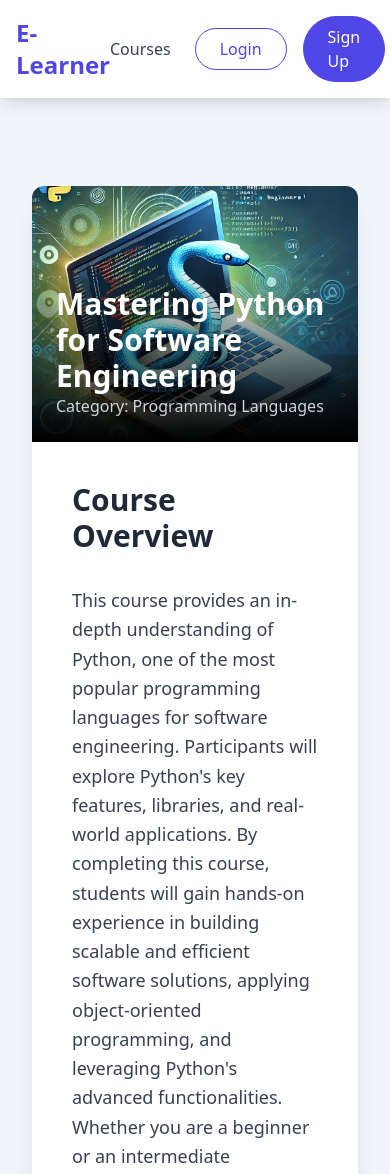
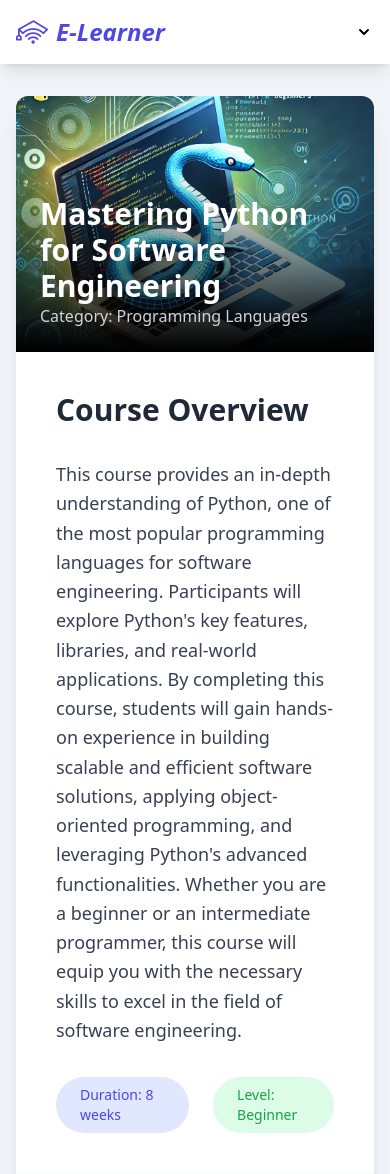
Before and after one commit to devmoamin/elearner, a Django app: page /courses/1/ in a window 390 px wide. Shown: the top 1174 px of the page. Run offline with Django 5.2, Linux system fonts and the light colour scheme; data comes from the database, SQL or seed files in the repository; some libraries are stand-ins or nearby versions.

Commit message:
Responsiveness Updates

```diff
--- a/courses/templates/certificate.html
+++ b/courses/templates/certificate.html
@@ -4,7 +4,7 @@
 
 {% block content %}
     <!-- Course Completion Page -->
-    <div class="flex items-center justify-center min-h-[80vh] bg-gray-100">
+    <div class="flex items-center justify-center min-h-[calc(100vh-125px)] bg-gray-100">
         <div class="bg-white rounded-lg shadow-lg overflow-hidden max-w-3xl w-full">
             <!-- Header -->
             <div class="bg-indigo-600 p-6 text-center">
--- a/courses/templates/classroom.html
+++ b/courses/templates/classroom.html
@@ -4,9 +4,9 @@
 
 {% block content %}
     <!-- Page Container -->
-<div class="flex flex-col md:flex-row">
+<div class="flex flex-col sm:flex-row">
     <!-- Sidebar -->
-    <div class="w-full md:w-1/4 relative">
+    <div class="mb-4 sm:mb-0 w-full sm:w-1/4 relative">
         <div class="sticky top-[6.6rem] rounded-lg bg-white shadow-md overflow-y-auto">
             <!-- Sidebar Header -->
             <div class="p-4 border-b">
@@ -52,7 +52,7 @@
     </div>
 
     <!-- Main Content -->
-    <div class="flex-1 px-6">
+    <div class="flex-1 sm:px-6">
         <div class="bg-white rounded-lg shadow">
             <!-- Course Title -->
             <div class="rounded-t-lg shadow bg-indigo-600 p-3 text-center w-full">
--- a/courses/templates/course_detail.html
+++ b/courses/templates/course_detail.html
@@ -4,7 +4,7 @@
 
 {% block content %}
     <!-- Main Content -->
-    <div class="max-w-7xl mx-auto mt-14 bg-white rounded-xl shadow-xl overflow-hidden">
+    <div class="max-w-7xl mx-auto mt-4 bg-white rounded-xl shadow-xl overflow-hidden">
         <!-- Course Banner -->
         <div class="relative">
             <img src="/uploads/{{ course.thumbnail }}" alt="Course Banner" class="w-full h-64 object-cover">
@@ -30,11 +30,11 @@
         <div class="bg-gray-50 py-10">
             <div class="max-w-7xl mx-auto px-4">
                 <h3 class="text-2xl font-semibold text-gray-800">Meet Your Instructor</h3>
-                <div class="flex items-center mt-6 space-x-6">
-                    <div class='w-1/4 px-10'>
+                <div class="sm:flex items-center mt-6 space-x-6">
+                    <div class='mb-4 flex justify-center sm:w-1/4 px-10'>
                         <img src="/uploads/{{ course.instructor.photo }}" alt="Instructor" class="w-48 h-48 object-cover object-top rounded-full">
                     </div>
-                    <div class='w-3/4'>
+                    <div class='sm:w-3/4'>
                         <h4 class="text-xl font-semibold text-gray-800">{{ course.instructor.name }}</h4>
                         <p class="text-gray-600">
                             {{ course.instructor.bio }}
@@ -45,7 +45,7 @@
         </div>
 
         <!-- Lessons Section -->
-        <div class="p-10 border-t border-gray-200">
+        <div class="mb-4 p-4 sm:p-10 border-t border-gray-200">
             <h3 class="text-2xl font-semibold text-gray-800 mb-8">Course Lessons</h3>
 
             <!-- Lessons Grid -->
@@ -65,7 +65,7 @@
         <!-- Enroll Section -->
         <div class="bg-gradient-to-l to-indigo-300 from-indigo-600 text-white py-10 flex flex-col justify-center items-center">
             <h3 class="text-3xl font-semibold">Ready to Get Started?</h3>
-            <p class="mt-4 text-lg">Enroll today and start building amazing web applications!</p>
+            <p class="px-4 mt-4 text-lg">Enroll today and start building amazing web applications!</p>
 
             {% if is_approved %}
                 <a href='{% url 'classroom' course=course.id lesson=course.lessons.first.id %}' class="mt-6 px-8 py-4 bg-white text-indigo-600 rounded-full font-semibold hover:bg-indigo-100 transition duration-300 text-lg">
--- a/courses/views.py
+++ b/courses/views.py
@@ -22,6 +22,9 @@ class HomeView(TemplateView):
             return context
 
         pending, current, completed, suggested = Course.objects.get_user_courses(self.request.user)
+        announcements = list(filter(lambda i: i.progress == 0, current))
+
+        context['announcements'] = announcements
         context['pending_courses'] = pending
         context['current_courses'] = current
         context['completed_courses'] = completed
--- a/elearner/settings/__init__.py
+++ b/elearner/settings/__init__.py
@@ -10,7 +10,7 @@ For the full list of settings and their values, see
 https://docs.djangoproject.com/en/5.1/ref/settings/
 """
 
-from .dev import *
+from .prod import *
 
 # Application definition
 
--- a/elearner/urls.py
+++ b/elearner/urls.py
@@ -16,6 +16,7 @@ Including another URLconf
 """
 from django.contrib import admin
 from django.urls import path, include
+from django.conf.urls import handler404, handler500, handler403, handler400
 from django.conf.urls.static import static
 from courses.views import HomeView, TemplateView
 from django.conf import settings
@@ -31,5 +32,10 @@ urlpatterns = [
     path('about', TemplateView.as_view(template_name='about.html'), name='about'),
 ]
 
+handler400 = TemplateView.as_view(template_name="errors/400.html")
+handler403 = TemplateView.as_view(template_name="errors/403.html")
+handler404 = TemplateView.as_view(template_name="errors/404.html")
+handler500 = TemplateView.as_view(template_name="errors/500.html")
+
 if settings.DEBUG:
     urlpatterns += static(settings.MEDIA_URL, document_root=settings.MEDIA_ROOT)
--- a/templates/_base.html
+++ b/templates/_base.html
@@ -5,6 +5,7 @@
     <head>
         <meta charset="UTF-8">
         <meta name="viewport" content="width=device-width, initial-scale=1.0">
+        <link rel="icon" href="/uploads/logo.png" type="image/png" />
         <title>{% block title %}{% endblock title %} | E-Learner</title>
 
         {% block head %}
--- a/templates/base.html
+++ b/templates/base.html
@@ -6,7 +6,7 @@
 {% endblock head %}
 
 {% block body %}
-    <main class="p-8">
+    <main class="p-4 md:p-8">
         {% block content %}
         {% endblock content %}
     </main>
--- a/templates/footer.html
+++ b/templates/footer.html
@@ -1,5 +1,5 @@
 <!-- Enhanced Footer Section -->
-<footer class="bg-gray-800 text-white py-12 mt-16">
+<footer class="bg-gray-800 text-white py-12 mt-8">
     <div class="max-w-7xl mx-auto px-6 lg:px-8">
         <div class="grid grid-cols-1 md:grid-cols-2 lg:grid-cols-4 gap-8">
             <!-- Company Section -->
--- a/templates/footer_mini.html
+++ b/templates/footer_mini.html
@@ -1,5 +1,5 @@
 <!-- Enhanced Footer Section -->
-<footer class="bg-gray-800 text-white py-12 mt-16">
+<footer class="bg-gray-800 text-white py-12 mt-8">
     <div class="max-w-7xl mx-auto px-6 lg:px-8">
         <!-- Social Media Links Section -->
         <div class="mt-8 flex justify-center space-x-6">
--- a/templates/navbar.html
+++ b/templates/navbar.html
@@ -1,12 +1,13 @@
 <!-- Sticky Navigation Bar -->
 <header class="sticky top-0 bg-white shadow-lg z-10">
     <div class="px-4 py-4 flex items-center justify-between">
-        <a href="/" class="text-2xl font-semibold text-indigo-600 hover:text-indigo-500 transition duration-300">
+        <a href="{% url 'home' %}" class="flex gap-2 italic text-2xl font-semibold text-indigo-600 hover:text-indigo-500 transition duration-300">
+            <img src='/uploads/logo.png' class='w-8 h-8' alt='E-Learner logo' />
             <h1>E-Learner</h1>
         </a>
 
         <!-- Search Bar -->
-        <div class="w-full lg:w-1/3 relative hidden md:block">
+        <div class="w-full sm:w-1/3 relative hidden sm:block">
             <form action='{% url 'courses' %}' method='GET'>
                 <input id='courseSearch' type="text" value='{{ search_q }}' name='q' placeholder="Search for courses..." class="w-full px-6 py-2 rounded-lg border border-gray-300 focus:outline-none focus:ring-2 focus:ring-indigo-600 transition duration-300 ease-in-out transform hover:scale-105">
                 <button type='submit' class="absolute right-4 top-2 text-gray-500 hover:text-indigo-600 transition duration-300">
@@ -17,11 +18,11 @@
             </form>
         </div>
 
-        <nav class="space-x-6 flex items-center">
-            <a href="{% url 'courses' %}" class="text-gray-700 hover:text-indigo-600 transition duration-300">Courses</a>
+        <div class="space-x-6 flex items-center">
+            <a href="{% url 'courses' %}" class="hidden md:block text-gray-700 hover:text-indigo-600 transition duration-300">Courses</a>
 
             <!-- Login and Signup Buttons -->
-            <div class="flex items-center space-x-4 ml-6">
+            <div class="flex items-center gap-4 ml-6">
                 {% if request.user.is_authenticated %}
                     <!-- User Dropdown -->
                     <div class="relative">
@@ -33,6 +34,7 @@
                         </button>
                         <!-- Dropdown Menu -->
                         <div id="userDropdownMenu" class="hidden absolute right-0 mt-2 w-48 bg-white rounded-lg shadow-lg text-gray-800">
+                            <a href="{% url 'courses' %}" class="md:hidden rounded-t-lg block px-4 py-2 text-left w-full hover:bg-indigo-600 hover:text-white transition">Courses</a>
                             <a href="{% url 'profile' %}" class="rounded-t-lg block px-4 py-2 text-left w-full hover:bg-indigo-600 hover:text-white transition">Profile</a>
                             <a href="{% url 'password_change' %}" class="block px-4 py-2 text-left w-full hover:bg-indigo-600 hover:text-white transition">Change Password</a>
 
@@ -43,10 +45,25 @@
                         </div>
                     </div>
                 {% else %}
-                    <a href="{% url 'login' %}" class="px-6 py-2 text-indigo-600 bg-white border border-indigo-600 rounded-full hover:bg-indigo-600 hover:text-white transition duration-300">Login</a>
-                    <a href="{% url 'signup' %}" class="px-6 py-2 text-white bg-indigo-600 border border-indigo-600 rounded-full hover:bg-indigo-700 hover:border-indigo-700 transition duration-300">Sign Up</a>
+                    <div class="relative md:hidden">
+                        <button id="userDropdownButton" class="flex items-center space-x-2 rounded-full hover:text-white hover:bg-indigo-600 transition">
+                            <svg xmlns="http://www.w3.org/2000/svg" class="h-5 w-5" viewBox="0 0 20 20" fill="currentColor">
+                                <path fill-rule="evenodd" d="M5.293 7.293a1 1 0 011.414 0L10 10.586l3.293-3.293a1 1 0 111.414 1.414l-4 4a1 1 0 01-1.414 0l-4-4a1 1 0 010-1.414z" clip-rule="evenodd" />
+                            </svg>
+                        </button>
+
+                        <!-- Dropdown Menu -->
+                        <div id="userDropdownMenu" class="hidden absolute right-0 mt-2 w-48 bg-white rounded-lg shadow-lg text-gray-800">
+                            <a href="{% url 'courses' %}" class="md:hidden rounded-t-lg block px-4 py-2 text-left w-full hover:bg-indigo-600 hover:text-white transition">Courses</a>
+                            <a href="{% url 'login' %}" class="m-4 text-center px-6 block py-2 text-indigo-600 bg-white border border-indigo-600 rounded-full hover:bg-indigo-600 hover:text-white transition duration-300">Login</a>
+                            <a href="{% url 'signup' %}" class="m-4 text-center px-6 block py-2 text-white bg-indigo-600 border border-indigo-600 rounded-full hover:bg-indigo-700 hover:border-indigo-700 transition duration-300">Sign Up</a>
+                        </div>
+                    </div>
+
+                    <a href="{% url 'login' %}" class="hidden md:block px-6 py-2 text-indigo-600 bg-white border border-indigo-600 rounded-full hover:bg-indigo-600 hover:text-white transition duration-300">Login</a>
+                    <a href="{% url 'signup' %}" class="hidden md:block px-6 py-2 text-white bg-indigo-600 border border-indigo-600 rounded-full hover:bg-indigo-700 hover:border-indigo-700 transition duration-300">Sign Up</a>
                 {% endif %}
             </div>
-        </nav>
+        </div>
     </div>
 </header>
```
Also changed, not shown: templates/errors/400.html (added, +19 -0 lines), templates/errors/403.html (added, +23 -0 lines), templates/errors/404.html (added, +23 -0 lines), templates/errors/500.html (added, +23 -0 lines), templates/home.html (+15 -1 lines), uploads/logo.png (added).
